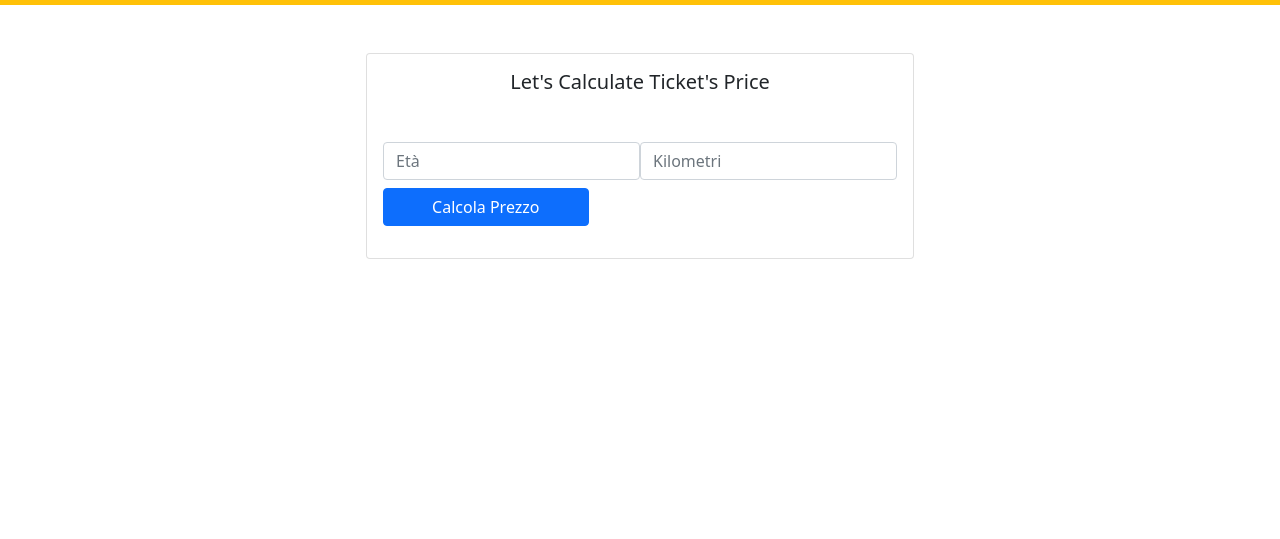
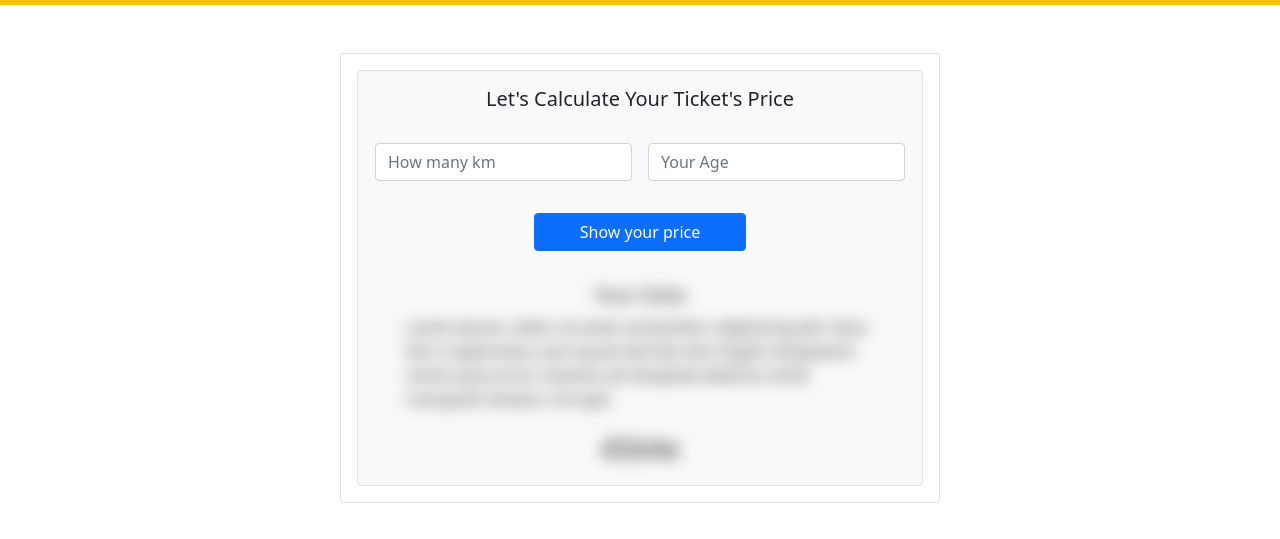
Before and after one commit to LucaSammarco/js-biglietto-treno-form, a plain HTML site: page index.html in a window 1280 px wide. Shown: the part 45-584 px from the top of the page. Drawn offline with nearby package versions, Linux system fonts and the light colour scheme.

Commit message:
ticket calculator added into a layout

```diff
--- a/index.html
+++ b/index.html
@@ -3,7 +3,7 @@
 <head>
     <meta charset="UTF-8">
     <meta name="viewport" content="width=device-width, initial-scale=1.0">
-    <title>Document</title>
+    <title>Your Ticket</title>
     <link href="https://cdn.jsdelivr.net/npm/bootstrap@5.0.2/dist/css/bootstrap.min.css" rel="stylesheet" integrity="sha384-EVSTQN3/azprG1Anm3QDgpJLIm9Nao0Yz1ztcQTwFspd3yD65VohhpuuCOmLASjC" crossorigin="anonymous">
 
     <link rel="stylesheet" href="style/style.css">
@@ -26,36 +26,48 @@
 
 
 
-   <main class="d-flex justify-content-center align-items-center mt-5">
-        <div class="card custom-card">
 
 
-            <div class="card-body d-flex flex-column justify-content-between">
-                <h5 class="card-title text-center  mb-5">Let's Calculate Ticket's Price</h5>
 
-                <div class="my_inputs d-flex justify-content-between">
-                <input type="number" class="form-control mb-2" id="inputEta" placeholder="Età">
-                <input type="number" class="form-control mb-2" id="inputKm" placeholder="Kilometri">
+    <main class="d-flex justify-content-center align-items-center mt-5">
+
+        <div class="card my_card p-3 ">
+
+            <div class="card border bg-light">
+
+                <div class="card-body d-flex flex-column align-items-center">
+                    <h5 class="card-title text-center mb-3">Let's Calculate Your Ticket's Price</h5>
+                    <div class="my_inputs d-flex gap-3 mb-3 mt-3">
+                        <input type="number" class="form-control" id="km" placeholder="How many km">
+                        <input type="number" class="form-control" id="age" placeholder="Your Age">
+                    </div>
+                    <button class="btn btn-primary mt-3">Show your price</button>
                 </div>
 
+                <div class="yourPrice blur-effect d-flex flex-column">
 
-                <button class="btn btn-primary">Calcola Prezzo</button>
+                    <h5 class="text-center">Your Data</h5>
 
-                <div id="prezzoFinale" class="mt-3"></div>
+                    <p class="yourData" id="userData">
+                        Lorem ipsum, dolor sit amet consectetur adipisicing elit. Quia illo in aspernatur, eum quod sed iste vero fugiat voluptatum omnis quos error maiores ad voluptate delectus amet numquam tenetur corrupti.
+                    </p>
+
+                    <p class=" text-center fs-3"  id="finalPrice">4564e</p>
+
+
+                </div>
+
             </div>
+
+
+
         </div>
     </main>
 
-<!--
-    <div>
-   TICKET PRICE <div>
 
-        <input type="text" id="km" placeholder="">
-        <input type="text" id="age" placeholder="">
 
-        <button id="myButton">Clicca qui</button>
 
-        </div>  -->
+
 
     </div>
 
--- a/js/script.js
+++ b/js/script.js
@@ -47,5 +47,13 @@ bottone.addEventListener("click", function(){
 
   console.log(prezzo.toFixed(2));
 
+  document.querySelector("#userData").innerHTML = "Based on the <strong>" + userDistance + "</strong> km selected and your age of <strong>" + userAge + "</strong>, the final price will be:";
+
+    document.querySelector("#finalPrice").innerHTML = "<strong>€" + prezzo.toFixed(2) + "</strong>";
+
+    document.querySelector(".yourPrice").classList.remove("blur-effect");
+
+
+
 
 })
--- a/style/style.css
+++ b/style/style.css
@@ -7,3 +7,27 @@
     width: 40%;
     height: 10%;
 }
+
+.card {
+    /* min-height: 500px; */
+
+}
+
+#id {
+    margin-right: 2rem;
+}
+
+.yourPrice {
+    margin-top: 1rem;
+    padding: 0 3rem;
+
+}
+
+
+.my_card {
+    width: 600px;;
+}
+
+.blur-effect {
+    filter: blur(8px);
+}
```
